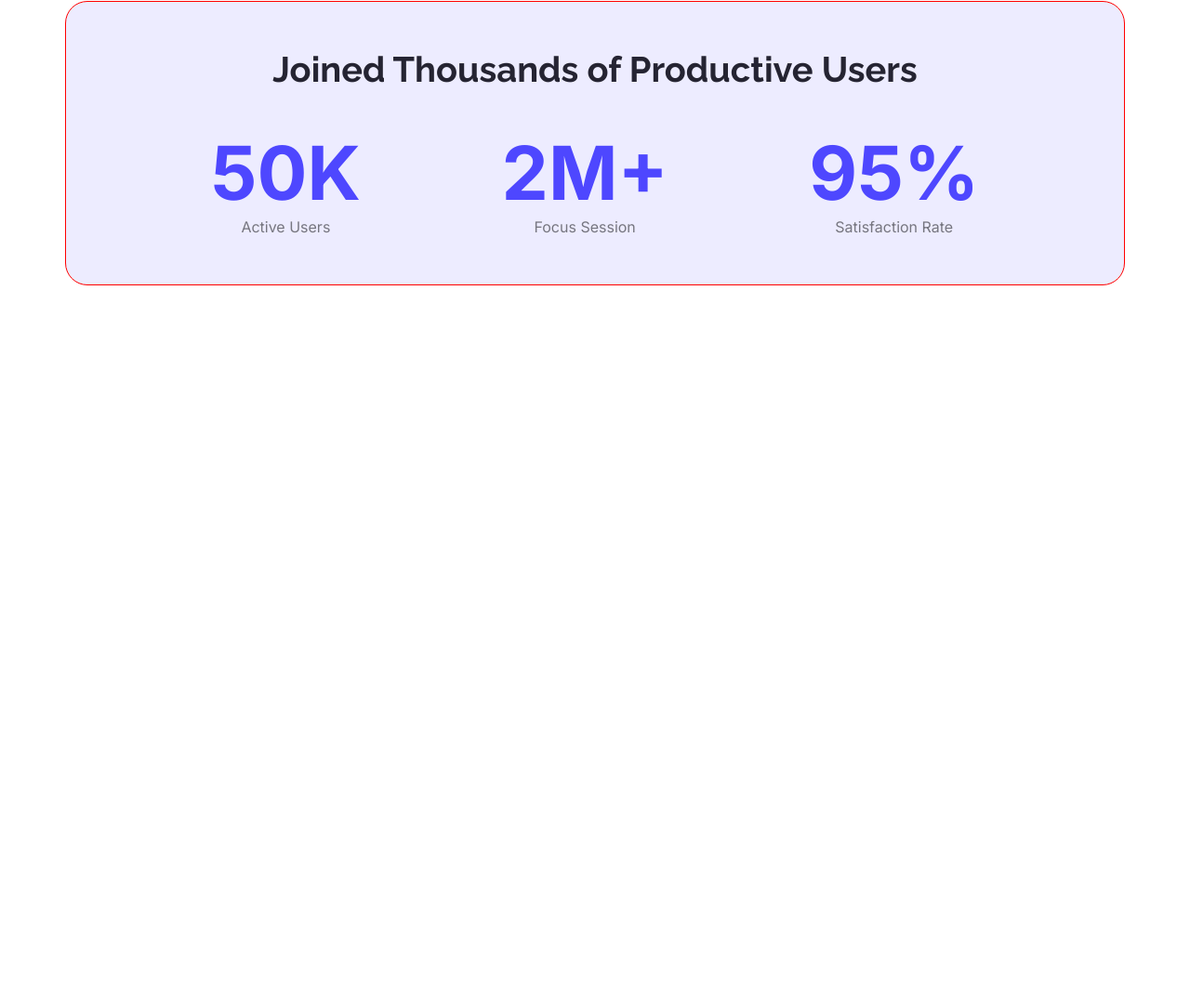
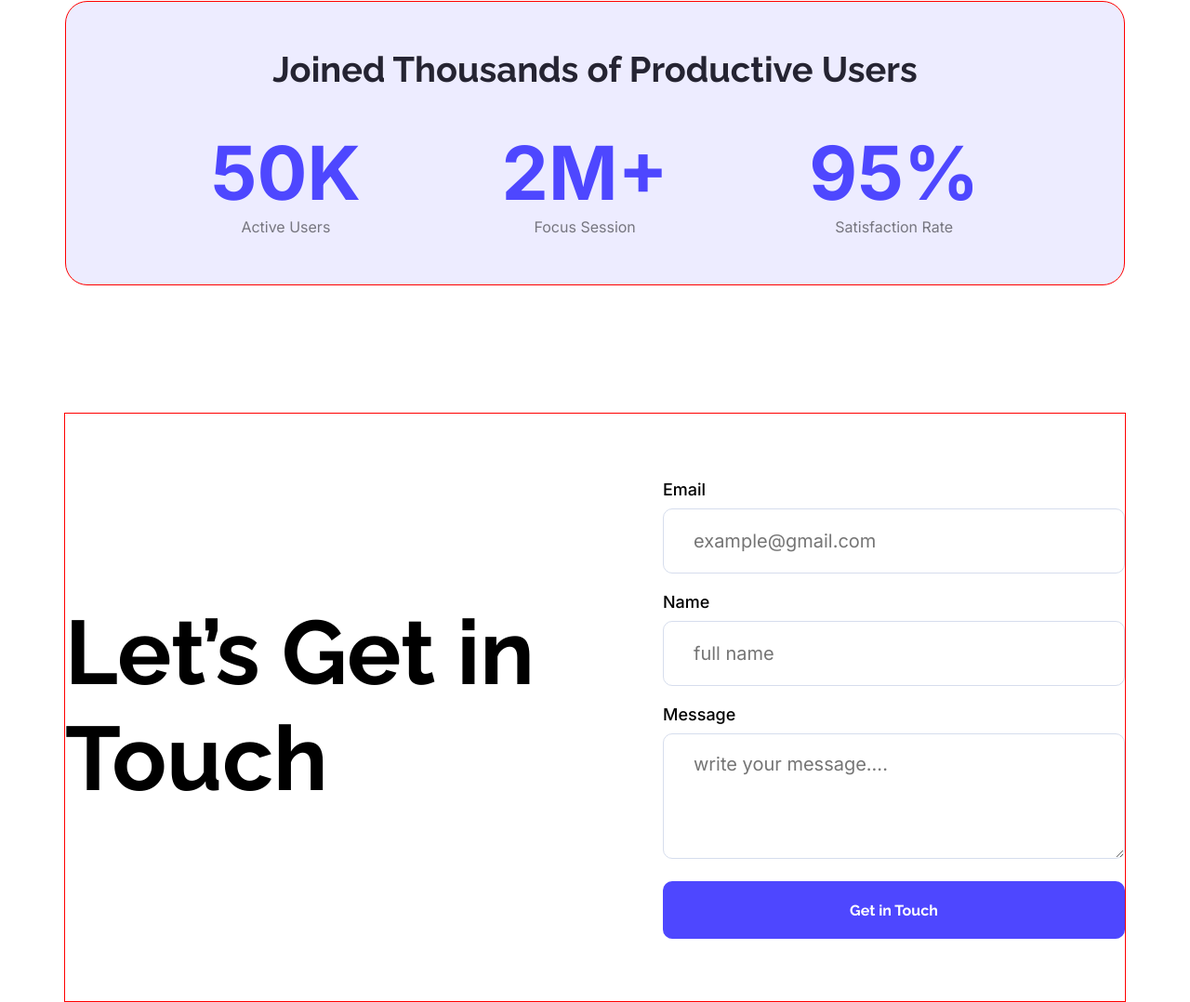
Before and after one commit to priyotush25/landing-lauchpad, a plain HTML site: page index.html in a window 1280 px wide. Shown: the part 1278-2356 px from the top of the page at 93% size. Before the commit the page ends 1722 px from the top, so only its background shows below. Drawn offline with Linux system fonts and the light colour scheme.

Commit message:
get in touch section added

```diff
--- a/index.html
+++ b/index.html
@@ -19,6 +19,7 @@
         <a href=""><button class="primary-btn">Stay Focused</button></a>
       </div>
     </header>
+
     <!-- Main Section -->
     <main>
       <!-- Action Section -->
@@ -58,6 +59,42 @@
           </div>
         </div>
       </div>
+
+      <!-- What our users say -->
+
+      <!-- Get in Touch Section -->
+
+      <div class="get-section">
+        <div class="get-left">
+          <h1>Let’s Get in Touch</h1>
+        </div>
+        <div class="get-right">
+          <form action="">
+            <label for="email">Email</label>
+            <input
+              type="email"
+              name=""
+              id="email"
+              placeholder="example@gmail.com"
+            />
+
+            <label for="name">Name</label>
+            <input type="text" name="" id="name" placeholder="full name" />
+
+            <label for="message">Message</label>
+            <textarea
+              name=""
+              id="message"
+              placeholder="write your message...."
+            ></textarea>
+
+            <a href=""><button class="get-in-btn">Get in Touch</button></a>
+          </form>
+        </div>
+      </div>
     </main>
+
+    <!-- Footer Section -->
+    <footer></footer>
   </body>
 </html>
--- a/style.css
+++ b/style.css
@@ -100,6 +100,7 @@ nav h1 {
 }
 
 /* Productive Section */
+
 .productive-section {
   width: 1140px;
   height: 306px;
@@ -134,3 +135,87 @@ nav h1 {
   color: rgba(0, 0, 0, 0.5);
   font-family: "Inter", sans-serif;
 }
+
+/* user-say section */
+
+/* Get Section  */
+.get-section {
+  width: 1140px;
+  height: 632px;
+  display: flex;
+  justify-content: space-between;
+  align-items: center;
+  border: 1px solid red;
+  margin: 0 auto;
+}
+
+.get-left {
+  width: 528px;
+  height: 232px;
+}
+.get-left h1 {
+  font-family: "Raleway", sans-serif;
+  font-size: 97px;
+  font-weight: 700;
+  color: rgb(0, 0, 0);
+}
+
+.get-right {
+  width: 497px;
+  height: 490px;
+}
+.get-right input {
+  width: 497px;
+  height: 70px;
+  margin-bottom: 20px;
+  padding: 20px 32px 20px 32px;
+  box-sizing: border-box;
+  border: 1px solid rgb(214, 221, 237);
+  border-radius: 10px;
+  background: rgb(255, 255, 255);
+}
+
+.get-right textarea {
+  width: 497px;
+  height: 135px;
+  padding: 20px 32px 20px 32px;
+  box-sizing: border-box;
+  border: 1px solid rgb(214, 221, 237);
+  border-radius: 10px;
+  background: rgb(255, 255, 255);
+}
+.get-right label {
+  display: inline-block;
+  font-size: 18px;
+  margin-bottom: 10px;
+  font-weight: 500;
+  font-family: "Inter", sans-serif;
+}
+
+.get-right input[placeholder] {
+  font-family: "Inter", sans-serif;
+  font-size: 20px;
+  font-weight: 400;
+  color: rgba(0, 0, 0, 0.5);
+}
+.get-right textarea[placeholder] {
+  font-family: "Inter", sans-serif;
+  font-size: 20px;
+  font-weight: 400;
+  color: rgba(0, 0, 0, 0.5);
+}
+
+.get-in-btn {
+  font-size: 16px;
+  font-weight: 700;
+  color: white;
+  cursor: pointer;
+  padding: 19px 101px;
+  border-radius: 10px;
+  font-family: "Raleway", sans-serif;
+  background: rgb(78, 71, 255);
+  border: none;
+  margin-top: 20px;
+  width: 497px;
+  height: 62px;
+}
```
